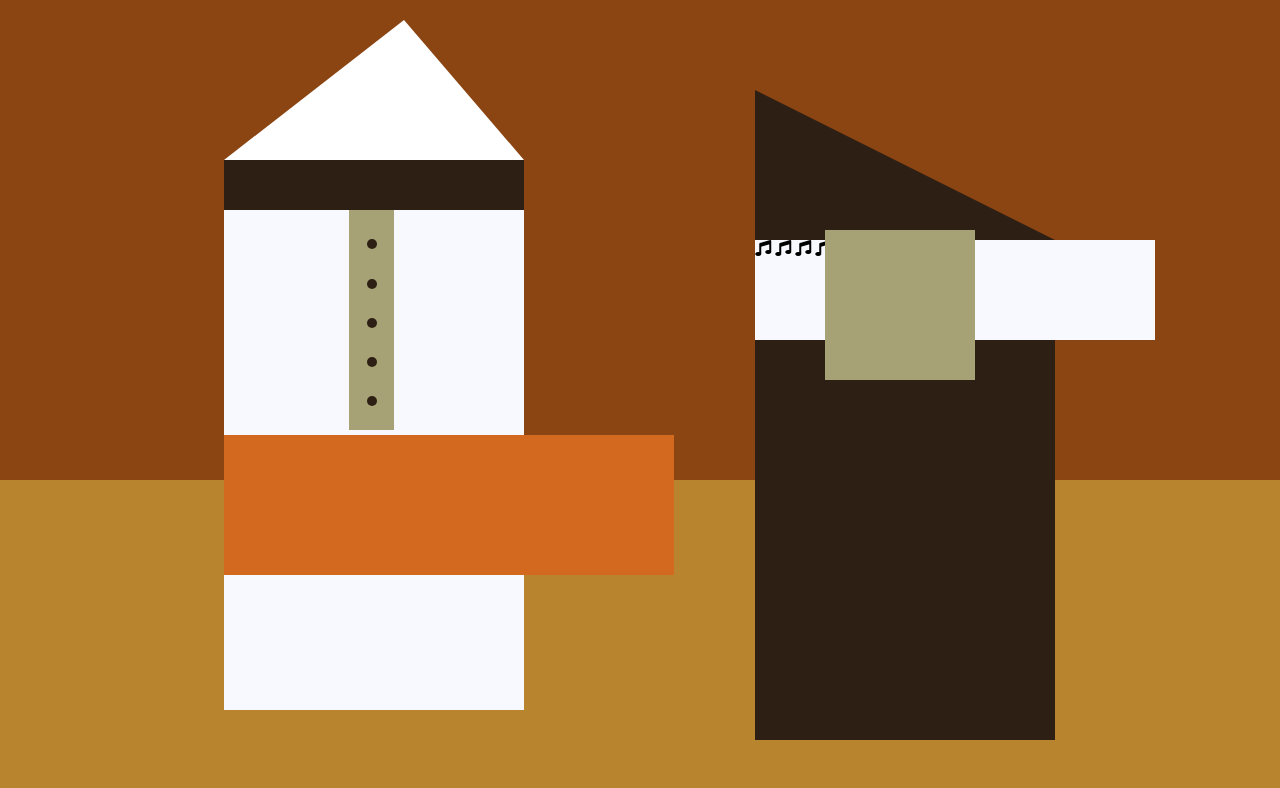
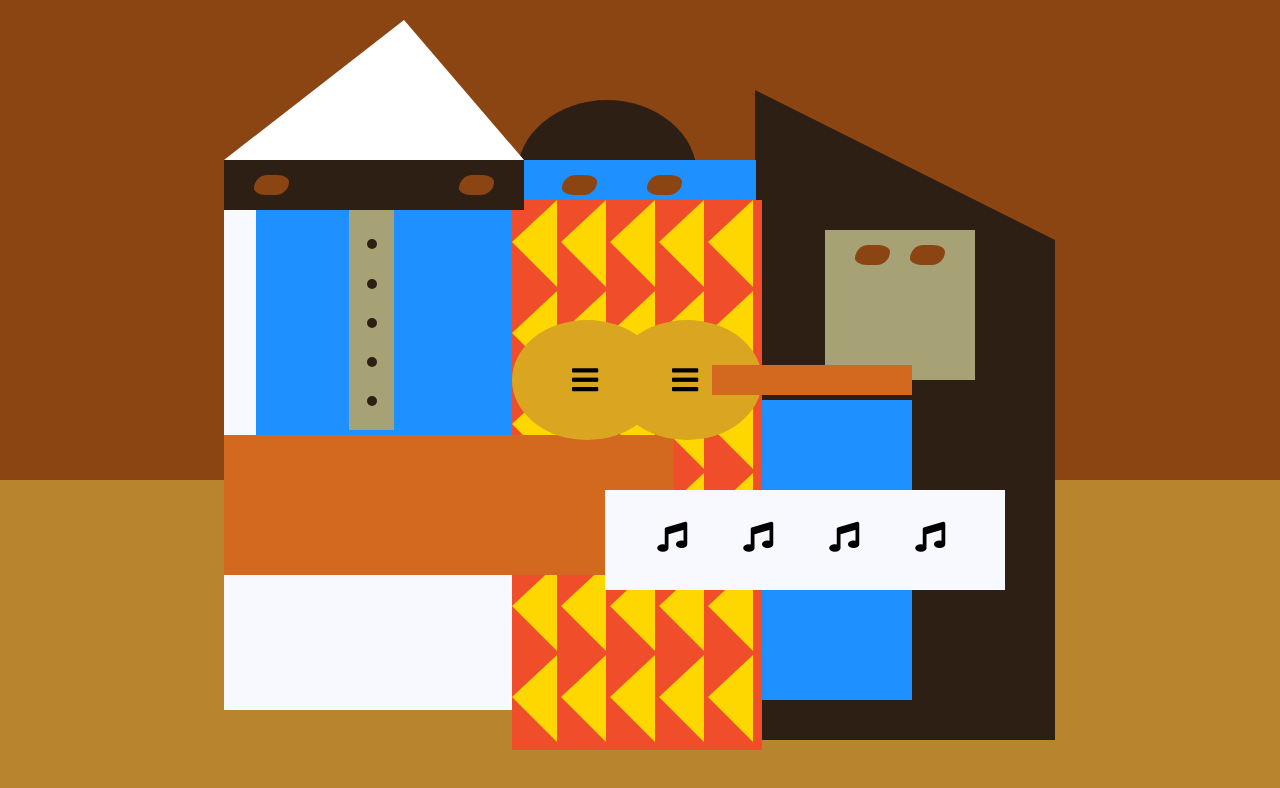
Before and after one commit to nikolas-AI/Picasso-painting-I, a plain HTML site: page index.html in a window 1280 px wide. Drawn offline with Linux system fonts and the light colour scheme.

Commit message:
Perfecto picasso

```diff
--- a/index.html
+++ b/index.html
@@ -10,6 +10,7 @@
 <body>
     <div id="back-wall"></div>
     <div class="characters">
+
         <div id="offwhite-character">
             <div id="white-hat"></div>
             <div id="black-mask">
@@ -25,6 +26,7 @@
             </div>
             <div id="tan-table"></div>
         </div>
+
         <div id="black-character">
             <div id="black-hat"></div>
             <div id="gray-mask">
@@ -38,6 +40,58 @@
                 <i class="fas fa-music"></i>
             </div>
         </div>
+
+        <div class="blue" id="blue-left"></div>
+        <div class="blue" id="blue-right"></div>
+
+        <div id="orange-character">
+            <div id="black-round-hat"></div>
+            <div id="eyes-div">
+                <div class="eyes left"></div>
+                <div class="eyes right"></div>
+            </div>
+            <div id="triangles">
+                <div class="triangle"></div>
+                <div class="triangle"></div>
+                <div class="triangle"></div>
+                <div class="triangle"></div>
+                <div class="triangle"></div>
+                <div class="triangle"></div>
+                <div class="triangle"></div>
+                <div class="triangle"></div>
+                <div class="triangle"></div>
+                <div class="triangle"></div>
+                <div class="triangle"></div>
+                <div class="triangle"></div>
+                <div class="triangle"></div>
+                <div class="triangle"></div>
+                <div class="triangle"></div>
+                <div class="triangle"></div>
+                <div class="triangle"></div>
+                <div class="triangle"></div>
+                <div class="triangle"></div>
+                <div class="triangle"></div>
+                <div class="triangle"></div>
+                <div class="triangle"></div>
+                <div class="triangle"></div>
+                <div class="triangle"></div>
+                <div class="triangle"></div>
+                <div class="triangle"></div>
+                <div class="triangle"></div>
+                <div class="triangle"></div>
+                <div class="triangle"></div>
+                <div class="triangle"></div>
+            </div>
+            <div id="guitars">
+                <div class="guitar" id="guitar-left">
+                    <i class="fas fa-bars"></i>
+                </div>
+                <div class="guitar" id="guitar-right">
+                    <i class="fas fa-bars"></i>
+                </div>
+                <div id="guitar-neck"></div>
+            </div>
+        </div>
     </div>
 </body>
 </html>
--- a/styles.css
+++ b/styles.css
@@ -103,7 +103,146 @@ body {
 }
 
 #white-paper {
+    position: absolute;
+    top: 250px;
+    left: -150px;
     width: 400px;
     height: 100px;
+    z-index: 1;
     background-color: ghostwhite;
 }
+
+.fa-music {
+    display: inline-block;
+    margin-top: 8%;
+    margin-left: 13%;
+}
+
+.blue {
+  background-color: #1e90ff;
+}
+
+#blue-left {
+  position: absolute;
+  top: 20%;
+  left: 20%;
+  width: 500px;
+  height: 300px;
+}
+
+#blue-right {
+  position: absolute;
+  top: 50%;
+  left: 40%;
+  width: 400px;
+  height: 300px;
+}
+
+#orange-character {
+  position: absolute;
+  top: 25%;
+  left: 40%;
+  width: 250px;
+  height: 550px;
+  background-color: rgb(240, 78, 42);
+}
+
+#black-round-hat {
+  position: absolute;
+  top: -100px;
+  left: 5px;
+  width: 180px;
+  height: 150px;
+  background-color: rgb(45, 31, 19);
+  border-radius: 50%;
+  z-index: -1;
+}
+
+#eyes-div {
+  position: absolute;
+  top: -40px;
+  left: 20px;
+  width: 180px;
+  height: 50px;
+  z-index: 3;
+}
+
+#triangles {
+  width: 250px;
+  height: 550px;
+}
+
+.triangle {
+  width: 0;
+  height: 0;
+  border-color: black;
+  border-style: solid;
+  border-width: 42px 45px 45px 0px;
+  border-color: transparent gold transparent transparent;
+  display: inline-block;
+}
+
+#guitars {
+  position: absolute;
+  top: 120px;
+  left: 0px;
+  width: 100%;
+  height: 100px;
+  z-index: 3;
+}
+
+.guitar {
+  width: 150px;
+  height: 120px;
+  background-color: goldenrod;
+  border-radius: 50%;
+}
+
+#guitar-left {
+  position: absolute;
+  left: 0px;
+}
+
+#guitar-left {
+  position: absolute;
+  left: 100px;
+}
+
+.fa-bars {
+  display: block;
+  margin-top: 30%;
+  margin-left: 40%;
+}
+
+#guitar-neck {
+  position: absolute;
+  top: 45px;
+  left: 200px;
+  width: 200px;
+  height: 30px;
+  background-color: #d2691e;
+  z-index: 3;
+}
+
+.eyes {
+  width: 35px;
+  height: 20px;
+  background-color: #8b4513;
+  border-radius: 20px 50%;
+}
+
+.right {
+  position: absolute;
+  top: 15px;
+  right: 30px;
+}
+
+.left {
+  position: absolute;
+  top: 15px;
+  left: 30px;
+}
+
+.fas {
+  font-size: 30px;
+}
```
Lines whose indentation alone changed are shown as unchanged.
